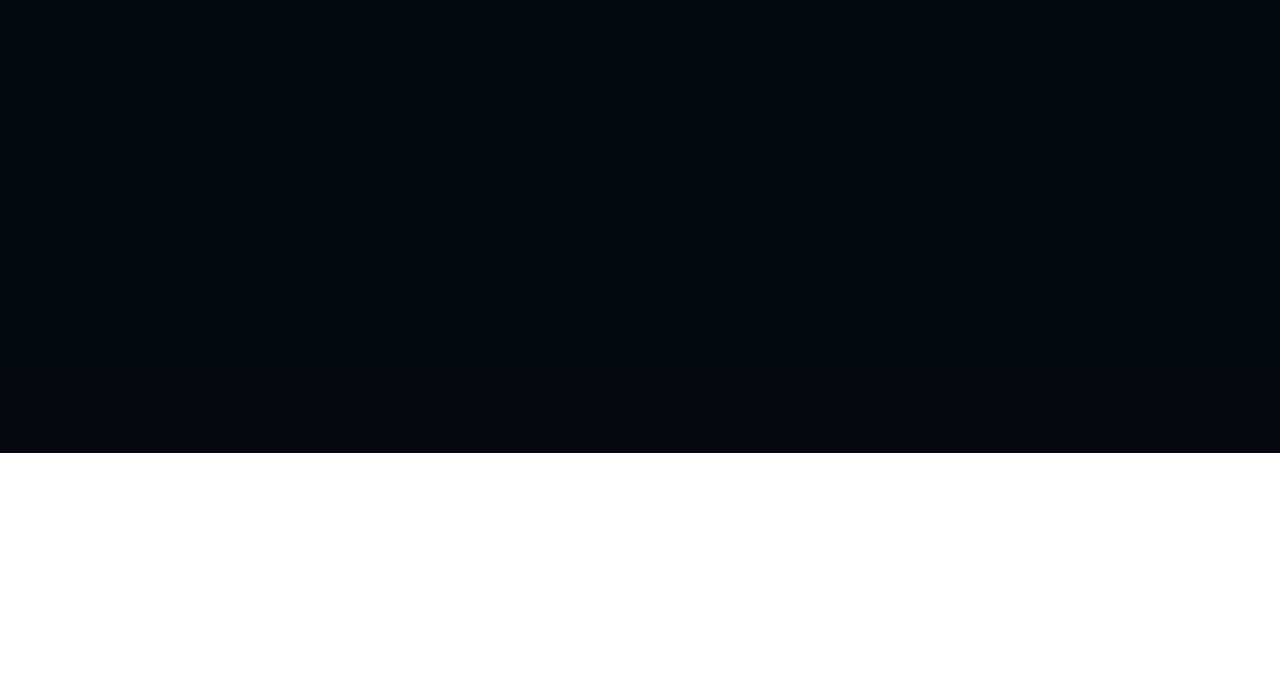
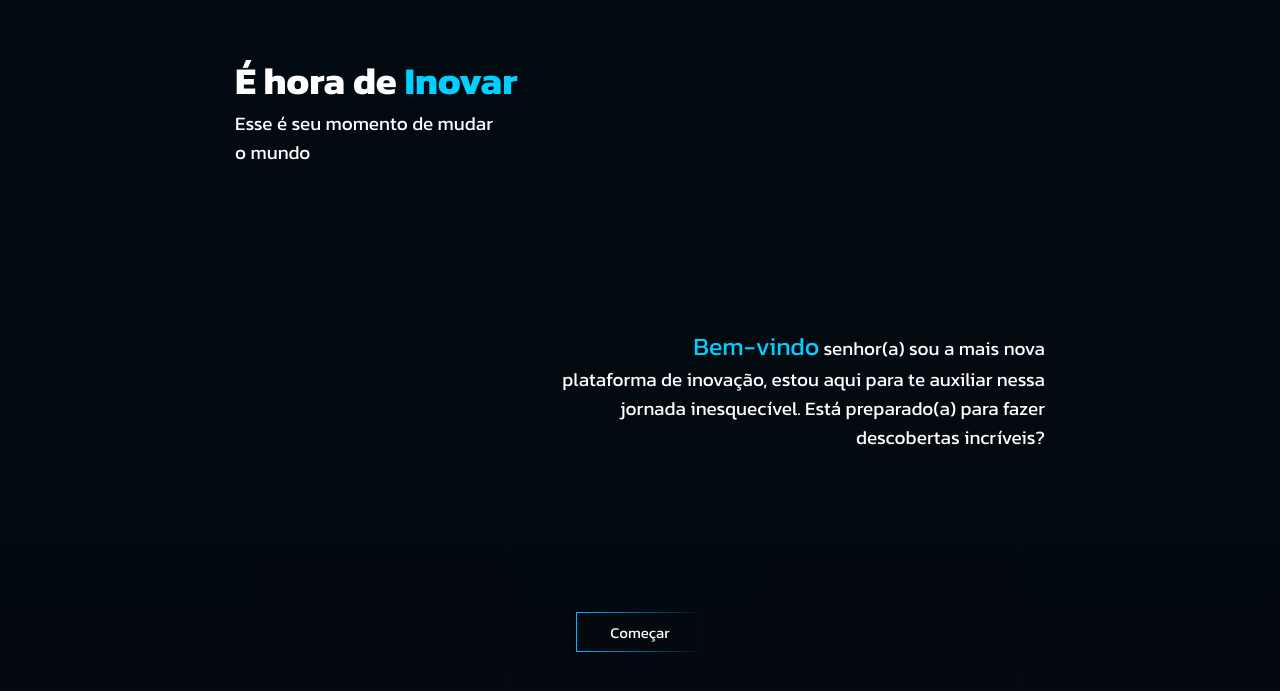
Before and after one commit to guiFGA/IngeniumPro, a React (Vite) app in the folder Front/: page / in a window 1280 px wide. Shown: the part 347-1038 px from the top of the page. Before the commit the page ends 800 px from the top, so only its background shows below. Built offline with nearby package versions, Linux system fonts and the light colour scheme; a web font is replaced by a local one.

Commit message:
Main da Home concluído

```diff
--- a/Front/src/components/botao/styles.js
+++ b/Front/src/components/botao/styles.js
@@ -11,4 +11,5 @@ export const Botao = styled.button`
     border: 1px solid transparent;
     border-radius: 3em;
     border-image: linear-gradient(to left, rgba(4, 11, 16, 1), rgba(2, 188, 255, 1))1;
+
 `;
--- a/Front/src/pages/home/home.js
+++ b/Front/src/pages/home/home.js
@@ -5,13 +5,13 @@ export const Nav = styled.nav`
     display: flex;
     align-items: center;
     justify-content: space-around;
-`
+`;
 
 export const NavBar = styled.ul`
     list-style: none;
     display: flex;
     gap: 40px;
-`
+`;
 
 export const NavLinks = styled.a`
     padding-left: 20px;
@@ -36,5 +36,54 @@ export const NavLinks = styled.a`
     &:hover::after {
         transform: scaleX(1);
     }
-`
+`;
 //------------------------Corpo----------------------------
+
+export const Main = styled.main`
+    display: flex;
+    flex-direction: column;
+    align-items: center; /* Centraliza o botão horizontalmente */
+    justify-content: space-between;
+    width: 100%;
+    min-height: 100vh; /* Preenche a altura da viewport */
+    padding: 100px;
+    margin-top: 3vh;
+`;
+
+export const Azul = styled.span`
+    color: #00D0FF;
+`;
+
+export const TextoEsquerda = styled.div`
+    color: #fff;
+    flex: 1;
+    text-align: left;
+    width: 75%;
+    font-size: 19px;
+`;
+
+export const TextoDireita = styled.div`
+    color: #fff;
+    flex: 1;
+    text-align: right;
+    width: 75%;
+    font-size: 19px;
+`;
+
+export const BemVindo = styled.span`
+    color: #00D0FF;
+    font-size: 25px;
+`;
+
+export const Botao = styled.button`
+  margin-top: 20px;
+  padding: 10px 20px;
+  background-color: blue;
+  color: white;
+  border: none;
+  border-radius: 5px;
+  cursor: pointer;
+  font-size: 16px;
+
+
+`;
--- a/Front/src/pages/home/index.jsx
+++ b/Front/src/pages/home/index.jsx
@@ -1,15 +1,28 @@
 import api from '../../services/api'
 import { useState } from 'react';
+import { useNavigate } from 'react-router-dom';
 import logo from '../../assets/imagens/logo.svg'
-import { NavBar, NavLinks, Nav } from './home';
-
+import { NavBar, NavLinks, Nav, TextoEsquerda, TextoDireita, Azul, Main, BemVindo} from './home';
+import { Botao } from '../../components/botao/styles'
 
 //essa é a pagina raiz do nosso site
+
+/*
+Estou usando Fragment ( "<> e no final </>" ). Isso porque, Header, Main e Footer tem o mesmo nível
+de importância no quesito semântica, por isso devemos utilizar algo para ser pai de todos essas tags, o React
+sempre espera que todos os elementos estejam dentro de um único container pai. Nesse sentido, eu poderia ter
+utilizado uma div ,entretanto optei pelo Fragment, pois esse elemento pai não terá papel estético
+*/
 function Home(){
 
+    const navigate = useNavigate(); // Inicializa o hook useNavigate
 
-
+    // Função para redirecionar para a rota "/login"
+    const handleStartClick = () => {
+      navigate('/escolherEngenharia'); // Redireciona para a rota desejada
+    };
     return(
+        <>
             <header>
                 <Nav>
                     <div className="logo">
@@ -27,6 +40,21 @@ function Home(){
                     </div>
                 </Nav>
             </header>
+
+            <Main>
+                <TextoEsquerda>
+                    <h1>É hora de <Azul>Inovar</Azul></h1>
+                    <p>Esse é seu momento de mudar <br />o mundo</p>
+                </TextoEsquerda>
+                <TextoDireita>
+                    <p><BemVindo>Bem-vindo</BemVindo> senhor(a) sou a mais nova<br /> plataforma de
+                    inovação, estou aqui para te auxiliar nessa <br />
+                    jornada inesquecível. Está preparado(a) para fazer <br /> descobertas incríveis?</p>
+                </TextoDireita>
+
+                <Botao onClick={handleStartClick}>Começar</Botao>
+            </Main>
+        </>
     )
 
 
```
Also changed, not shown: Front/src/assets/imagens/DesignLinha.svg (added). Lines whose indentation alone changed are shown as unchanged.
